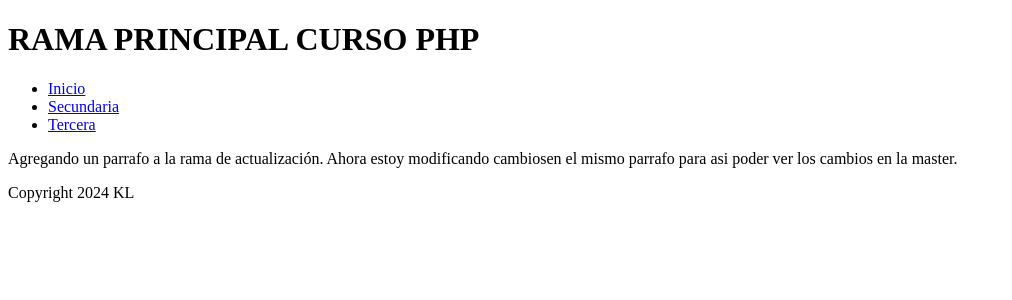
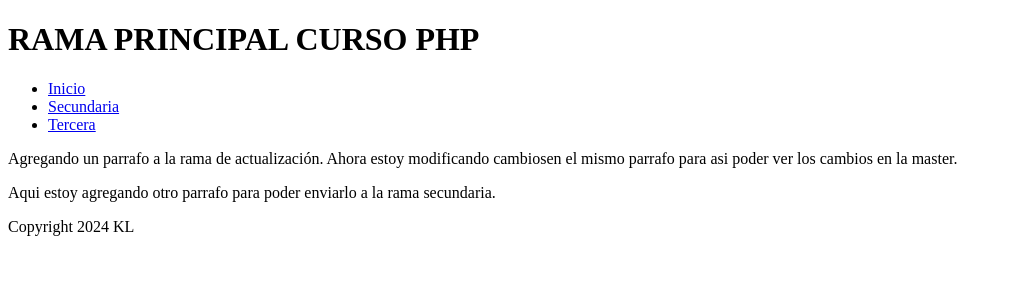
Before and after one commit to kevinlata1605/Git_GitHub, a PHP site: page /include/index.php in a window 1280 px wide. Shown: the top 300 px of the page, without its empty margins (0-1012 px from the left). Run offline with PHP 8.4, Linux system fonts and the light colour scheme.

Commit message:
Se agrego otro parrafo en la seccion body

```diff
--- a/include/index.php
+++ b/include/index.php
@@ -14,6 +14,11 @@
         Ahora estoy modificando cambiosen el mismo parrafo para asi
         poder ver los cambios en la master.
     </p>
+
+    <p>
+        Aqui estoy agregando otro parrafo para poder
+        enviarlo a la rama secundaria.
+    </p>
     <?php include_once "./inc/footer.php"; ?>
 </body>
 
```
